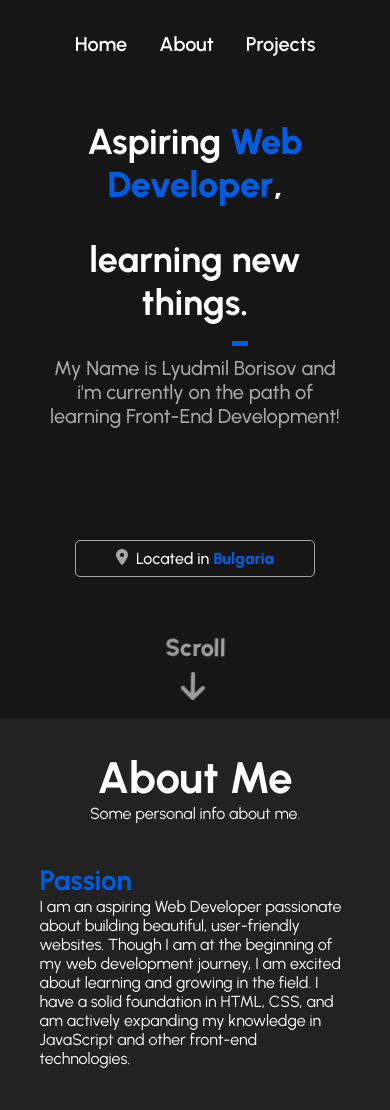
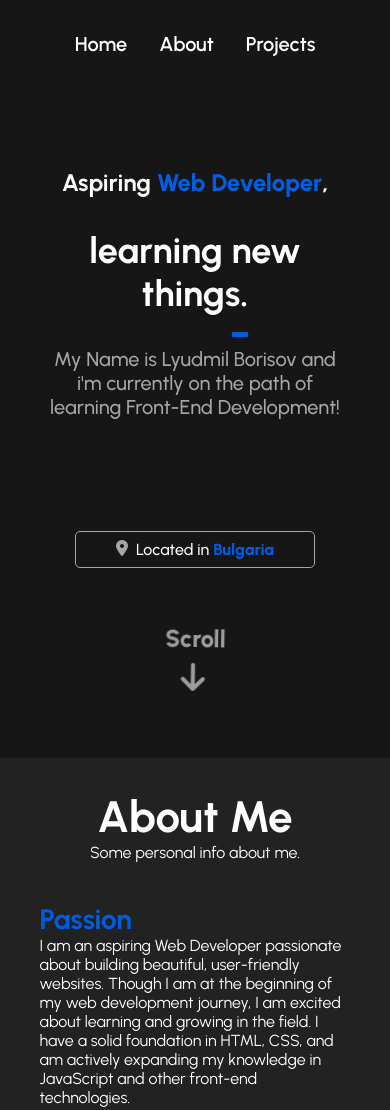
Before and after one commit to Lyusko/Lyusko-Portfolio, a plain HTML site: page index.html in a window 390 px wide. Shown: the top 1110 px of the page. Drawn offline with Linux system fonts and the light colour scheme.

Commit message:
Update styles.css

```diff
--- a/styles.css
+++ b/styles.css
@@ -528,8 +528,12 @@ i {
 @media (max-width: 475px) {
 
   .hero {
-    padding: 2rem 0;
+    padding: 5rem 0;
     }
+
+    .hero h1 {
+      font-size: 24px;
+      }
 
   .card:nth-child(1) h2,
   .card:nth-child(2) h2,
```
